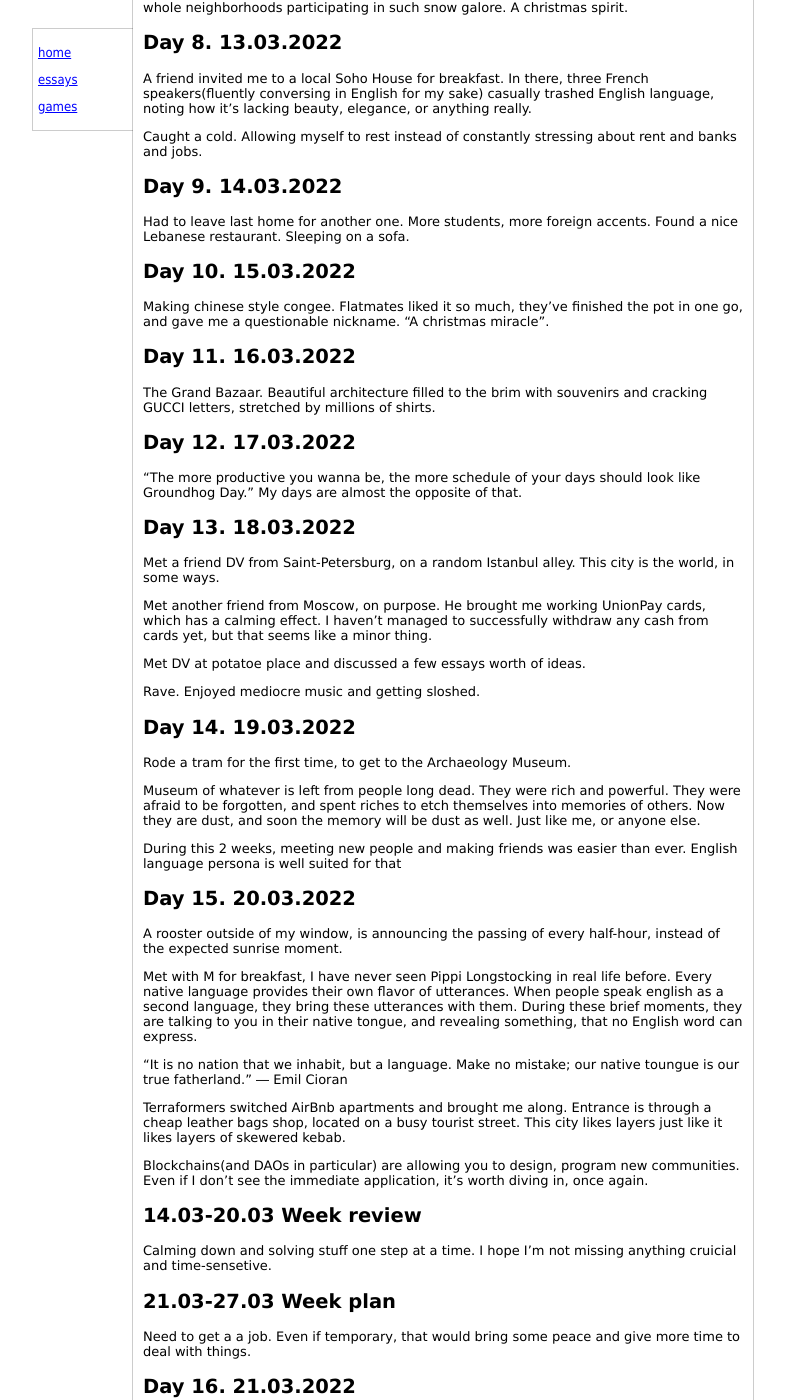
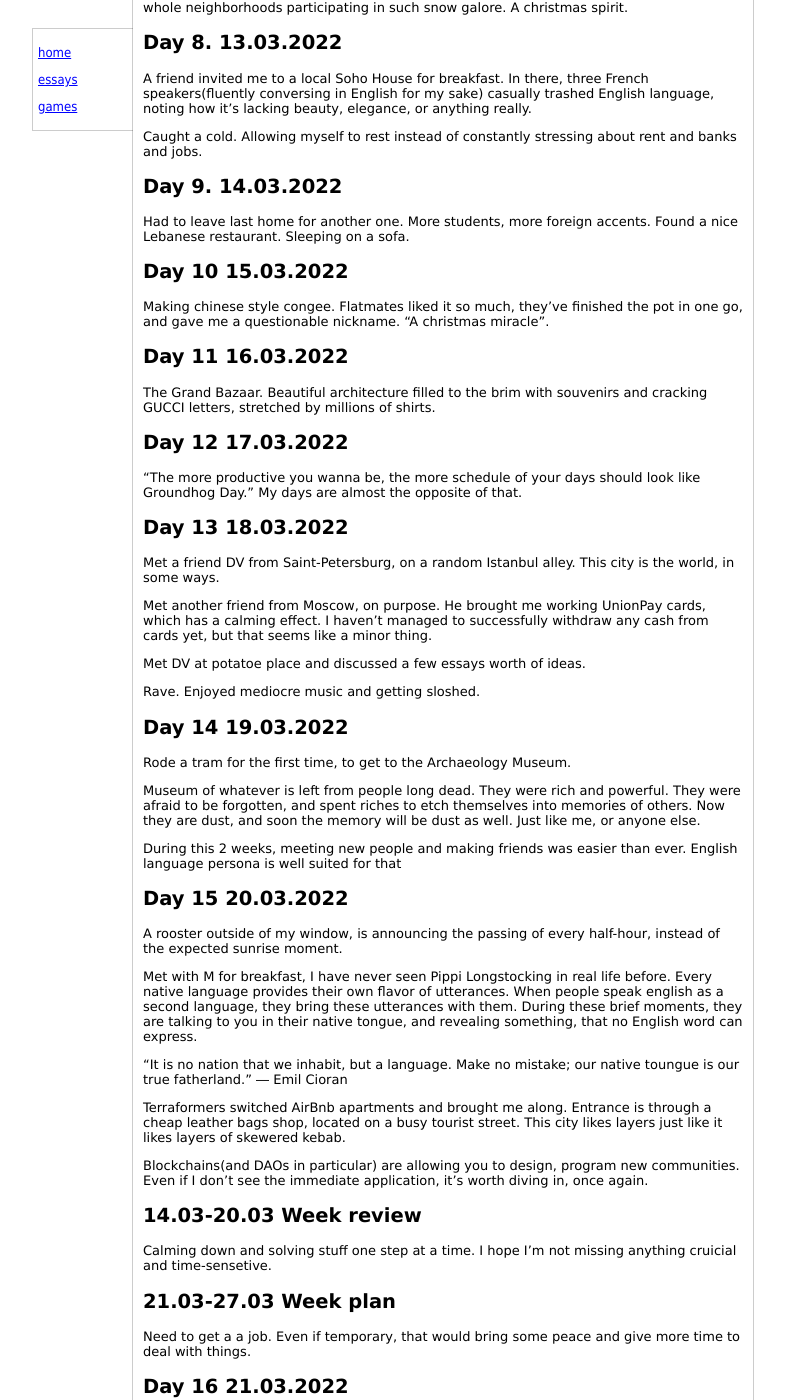
Before and after one commit to saint-angels/saint-angels.github.io, a Jekyll site: the page built from _essays/running_log.md, in a window 1280 px wide and 1400 px high, scrolled down 973 px. Shown: the whole window, without its empty margins (247-1032 px from the left). Built offline with Jekyll 4.4.1, drawn with Linux system fonts in a browser that asks for light colours; some of the changed text lies outside the part shown.

Commit message:
small edits

```diff
--- a/_essays/running_log.md
+++ b/_essays/running_log.md
@@ -3,6 +3,7 @@ title: running log
 date: 2022-03-07
 draft_readers:
 ---
+
 ## Day 5.  10.03.2022
 A group of cool students let me stay with them for a week, so I'm leaving my friendly neighborhood hostel.
 
@@ -22,6 +23,7 @@ They felt like foreigners who just happen to speak the same language.
 Personally, party's redeeming point was a bunch of non-russians, with moustaches and without.
 Saw a charming place which was selling Turkish style baked potatoes.
 At 12am customers receiving steaming hot, belly open potatoe full of stuff seemed magical, how did I convince myself to not buy one?
+
 ## Day 7.  12.03.2022
 Today I'm relying on Starbucks as a workplace, which feels like a familiar western crutch in the land of million local coffee caves.
 
@@ -41,32 +43,26 @@ Our neighborhood has a lot of kids riding the slopes on plastic bags. That looks
 I don't remember seeing whole neighborhoods participating in such snow galore. A christmas spirit.
 
 ## Day 8.  13.03.2022
-
 A friend invited me to a local Soho House for breakfast.
 In there, three French speakers(fluently conversing in English for my sake) casually trashed English language, noting how it's lacking beauty, elegance, or anything really.
 
 Caught a cold. Allowing myself to rest instead of constantly stressing about rent and banks and jobs.
 
 ## Day 9.  14.03.2022
-
 Had to leave last home for another one. More students, more foreign accents. Found a nice Lebanese restaurant.
 Sleeping on a sofa.
 
-## Day 10.  15.03.2022
-
+## Day 10  15.03.2022
 Making chinese style congee. Flatmates liked it so much, they've finished the pot in one go, and gave me a questionable nickname. "A christmas miracle".
 
-## Day 11.  16.03.2022
-
+## Day 11  16.03.2022
 The Grand Bazaar. Beautiful architecture filled to the brim with souvenirs and cracking GUCCI letters, stretched by millions of shirts.
 
-## Day 12.  17.03.2022
-
+## Day 12  17.03.2022
 "The more productive you wanna be, the more schedule of your days should look like Groundhog Day."
 My days are almost the opposite of that.
 
-## Day 13.  18.03.2022
-
+## Day 13  18.03.2022
 Met a friend DV from Saint-Petersburg, on a random Istanbul alley. This city is the world, in some ways.
 
 Met another friend from Moscow, on purpose. He brought me working UnionPay cards, which has a calming effect. I haven't managed to successfully withdraw any cash from cards yet, but that seems like a minor thing.
@@ -75,8 +71,7 @@ Met DV at potatoe place and discussed a few essays worth of ideas.
 
 Rave. Enjoyed mediocre music and getting sloshed.
 
-## Day 14.  19.03.2022
-
+## Day 14  19.03.2022
 Rode a tram for the first time, to get to the Archaeology Museum.
 
 Museum of whatever is left from people long dead.
@@ -87,7 +82,7 @@ Just like me, or anyone else.
 During this 2 weeks, meeting new people and making friends was easier than ever.
 English language persona is well suited for that
 
-## Day 15.  20.03.2022
+## Day 15  20.03.2022
 
 A rooster outside of my window, is announcing the passing of every half-hour, instead of the expected sunrise moment.
 
@@ -110,7 +105,7 @@ Calming down and solving stuff one step at a time. I hope I'm not missing anythi
 ## 21.03-27.03 Week plan
 Need to get a a job. Even if temporary, that would bring some peace and give more time to deal with things.
 
-## Day 16.  21.03.2022
+## Day 16  21.03.2022
 
 A queue of people are shuffling around in front of the bank doors.
 A short woman with a complexion of a fridge, tells me something in Turkish.
@@ -124,7 +119,7 @@ Arrived at a party, where I barely knew 1 person, and never seen other 3.
 10 seconds after entering the apartment, I'm realizing that the sole goal of this event, is to get utterly wasted.
 Would school me appreciate that and stay? I didn't.
 
-## Day 17.  22.03.2022
+## Day 17  22.03.2022
 
 Reading "Top N essential C# Interview Questions from Big Evil" for the interivew tomorrow.
 I don't think that can change the outcome, but it makes you feel prepared.
@@ -136,7 +131,7 @@ I don't like hurting this particular person so much, that for a minute,for the f
 A possibility to stay in a cool place for the next week has fallen through.
 Can wait a couple days for 2 interview results until I make any moves.
 
-## Day 18.  23.03.2022
+## Day 18  23.03.2022
 
 Caught myself editing published entries days after. Would leaving the text in original state be more "true"?
 
@@ -150,13 +145,12 @@ Progress should feel nice shouldn't it?
 
 V.'s birthday, Georgian restaurant, no red wine present. Plenty of people are.
 
-## Day 19.  24.03.2022
-
+## Day 19  24.03.2022
 First time on a ferry across the Bosphorus strait. Get from one continent to another for the price of a bus ticket.
 
 Can't really focus on things.
 
-## Day 20.  25.03.2022
+## Day 20  25.03.2022
 Accepted the job offer. Getting used to an unfamiliar problem of searching for a long-term place to live.
 
 A networking meetup for Russian expats, is a room full of "creative class":  photographers, designers, models. One sexologist. People trying to sell themselves.
@@ -171,8 +165,7 @@ I don't feel it's the war to blame, but rather 27 years spent in the same jar. L
 Rooftop party with pancakes. A matress is leaning against a staircase wall, presenting a local cat on top, curled in a dream.
 This orange cream colored ball of fur, reminds me how wrecked my sleep pattern is.
 
-## Day 21.  26.03.2022
-
+## Day 21  26.03.2022
 Woke up in the middle of the night to pee. A cockroach was running around bathroom sink.
 Did it crawl out of the drain?
 I open the tap and pour water on top of it, it's light shell making it float all over the sink.
@@ -183,8 +176,7 @@ There is something pleasant in submitting yourself to one thing.
 Distract yourself from worrying and potential dangers.
  Won't be able to relax now anyway.
 
-## Day 22.  27.03.2022
-
+## Day 22  27.03.2022
 Moved most of my stuff to AI house. His apartment is inside one of many 10+ story high residential buildings.
 Lack of open space between buildings, sweating from carrying two bags up-down the hills, place reminded me the image of Brazilian favelas.
 
```
